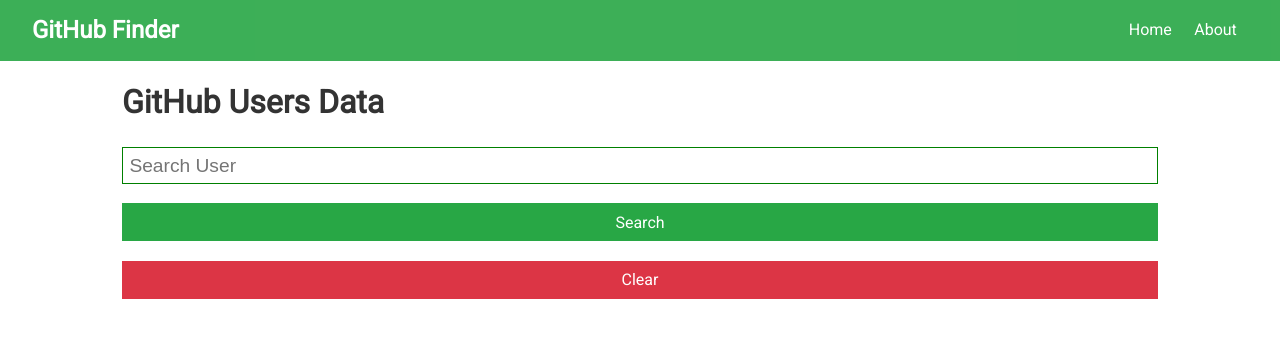
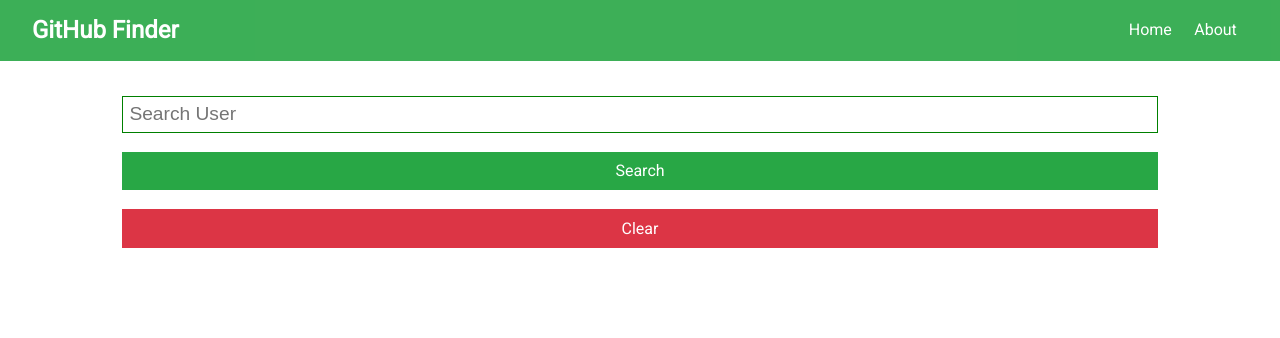
Before and after one commit to sadbrain/mixcre-github-finder, a React (Create React App) app: page / in a window 1280 px wide. Shown: the top 338 px of the page. Built offline with nearby package versions, Linux system fonts and the light colour scheme; the HTML template or start-up script is replaced by a standard one.

Commit message:
11.feat: creat Home component to App component is more clean

```diff
--- a/src/App.js
+++ b/src/App.js
@@ -1,28 +1,15 @@
-import axios from 'axios';
-import './App.css';
-import { Route, BrowserRouter as Router, Switch } from 'react-router-dom';
-import Navbar from './components/layout/Navbar';
-import Search from './components/users/Search';
-import User from './components/users/User';
-import NotFound from "./components/pages/NotFound";
-import About from "./components/pages/About";
-function App() {
+import React from "react";
+import { BrowserRouter as Router } from "react-router-dom"; import "./App.css";
+import Home from "./components/layout/Home";
+import Navbar from "./components/layout/Navbar";
+const App = () => {
    return (
       <div className="App">
          <Router>
             <Navbar />
-            <div className="container">
-               <h1>GitHub Users Data</h1>
-               <Switch>
-                  <Route exact path="/" component={Search} />
-                  <Route exact path="/about" component={About} />
-                  <Route exact path="/user/:id" component={User} />
-                  <Route exact path="/*" component={NotFound} />
-               </Switch>
-            </div>
+            <Home />
          </Router>
       </div>
    );
-}
-
+};
 export default App;
--- /dev/null
+++ b/src/components/layout/Home.js
@@ -0,0 +1,18 @@
+import { Route, Switch } from 'react-router-dom/cjs/react-router-dom.min';
+import About from '../pages/About';
+import NotFound from '../pages/NotFound';
+import Search from '../users/Search';
+import User from '../users/User';
+const Home = () => {
+   return (
+      <div className="container">
+         <Switch>
+            <Route exact path="/" component={Search} />
+            <Route exact path="/about" component={About} />
+            <Route exact path="/user/:id" component={User} />
+            <Route path="/*" component={NotFound}></Route>
+         </Switch>
+      </div>
+   );
+};
+export default Home;
```
